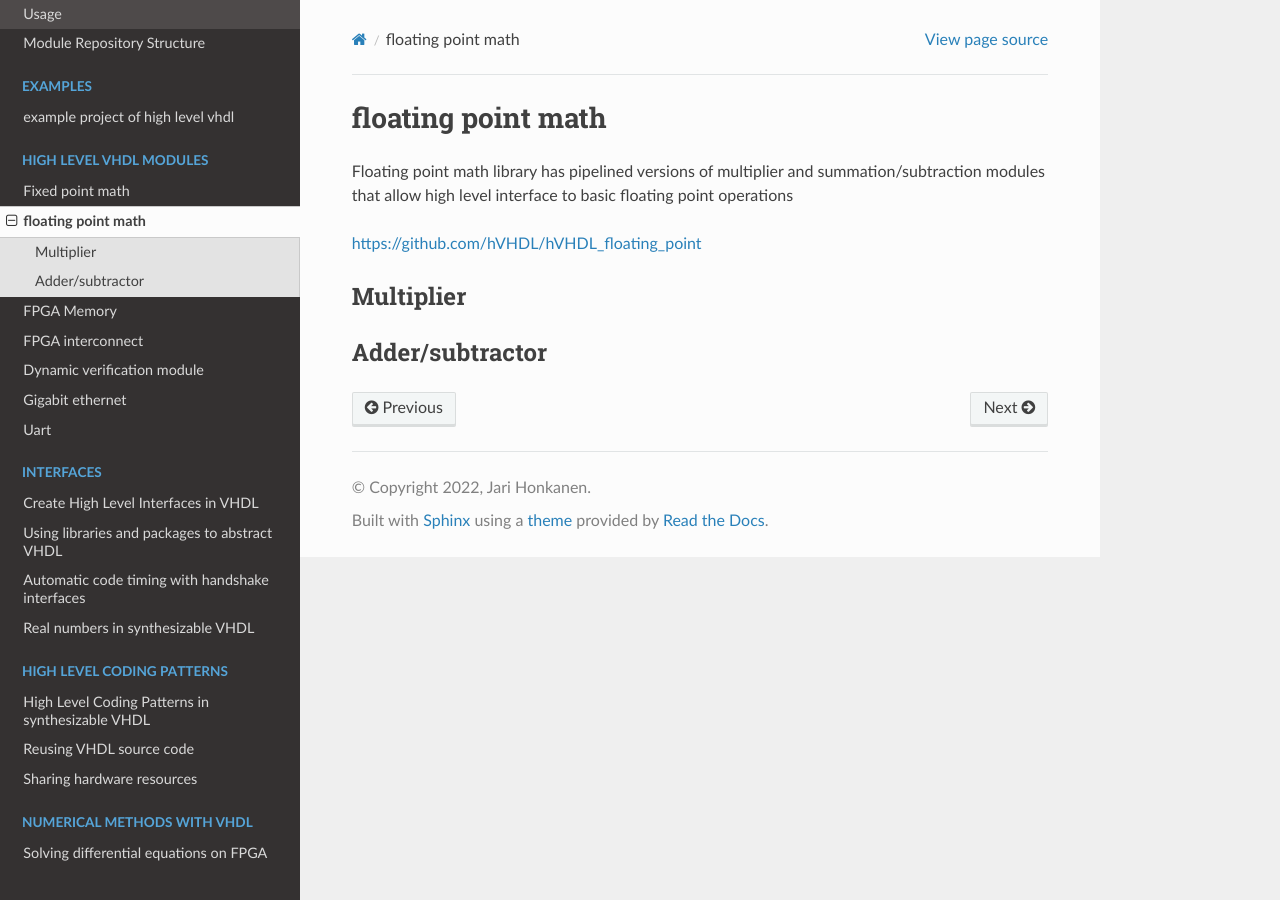
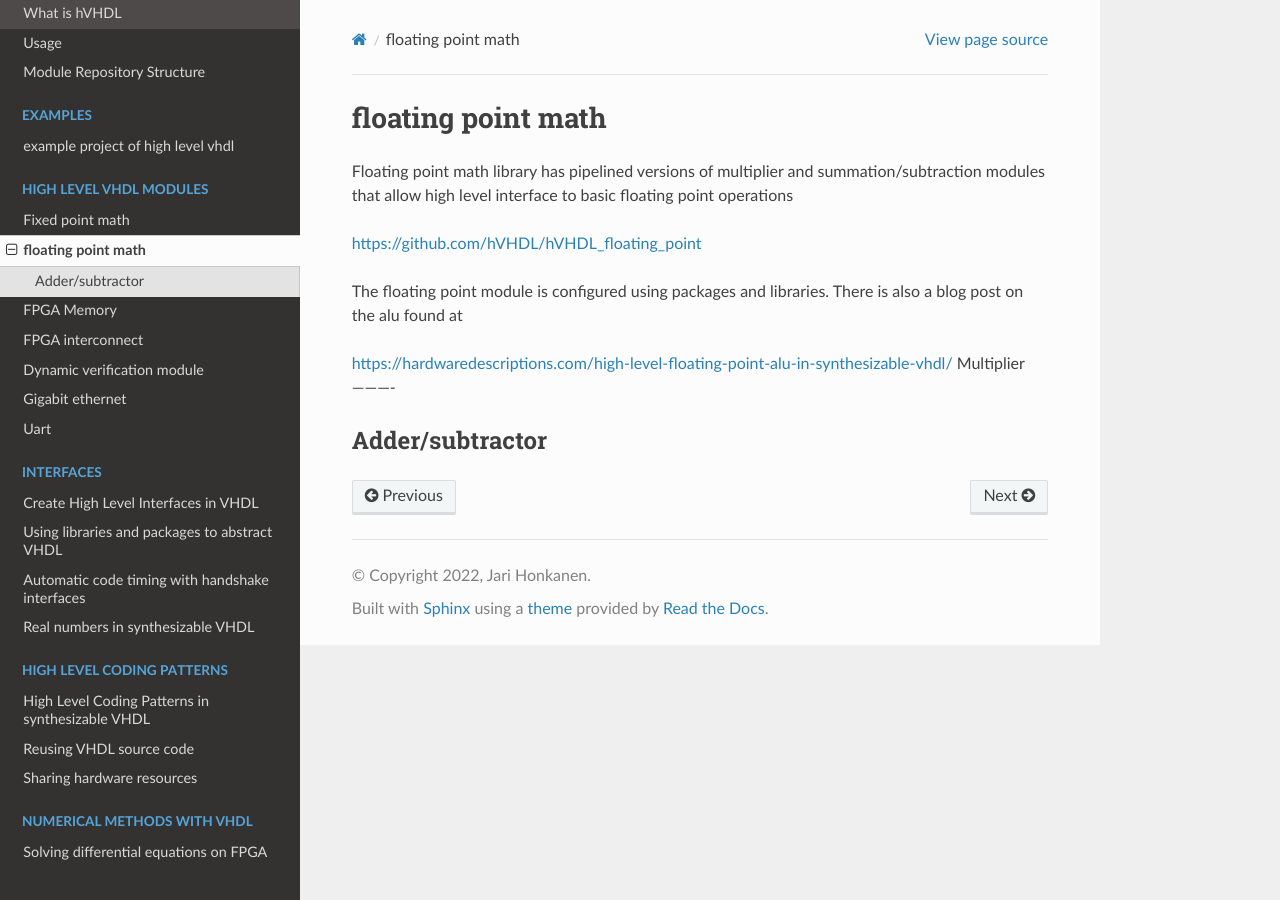
Before and after one commit to hVHDL/hVHDL, a Sphinx documentation site: the page built from docs/source/hvhdl_repositories/floating_point.rst, in a window 1280 px wide. Built offline with Sphinx 7.4.7 and the Read the Docs theme 2.0.0, drawn with Linux system fonts in a browser that asks for light colours.

Commit message:
Update floating_point.rst

```diff
--- a/docs/source/hvhdl_repositories/floating_point.rst
+++ b/docs/source/hvhdl_repositories/floating_point.rst
@@ -5,6 +5,9 @@
 
 https://github.com/hVHDL/hVHDL_floating_point
 
+The floating point module is configured using packages and libraries. There is also a blog post on the alu found at
+
+https://hardwaredescriptions.com/high-level-floating-point-alu-in-synthesizable-vhdl/
 Multiplier
 ----------
 
```
